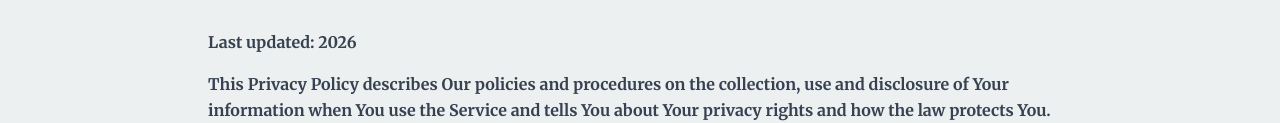
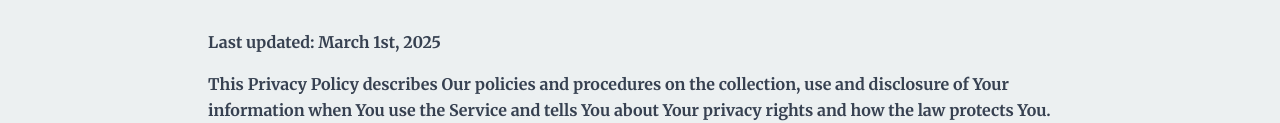
Before and after one commit to prodyssey/prodyssey-11ty, an Eleventy site: page src/privacy-policy.njk in a window 1280 px wide. Shown: the part 195-318 px from the top of the page. Built offline with nearby package versions, Linux system fonts and the light colour scheme; Eleventy itself is replaced by a stand-in of ours; files that its build step writes are made by us from their sources.

Commit message:
add specific date of policy established

```diff
--- a/src/privacy-policy.njk
+++ b/src/privacy-policy.njk
@@ -9,7 +9,7 @@ title: Privacy Policy
 
         <div class="prose max-w-none">
             <p class="text-l font-serif leading-relaxed text-gray-700 mb-4">
-                Last updated: {{ currentYear }}
+                Last updated: March 1st, 2025
             </p>
 
             <p class="text-l font-serif leading-relaxed text-gray-700 mb-4">
```
